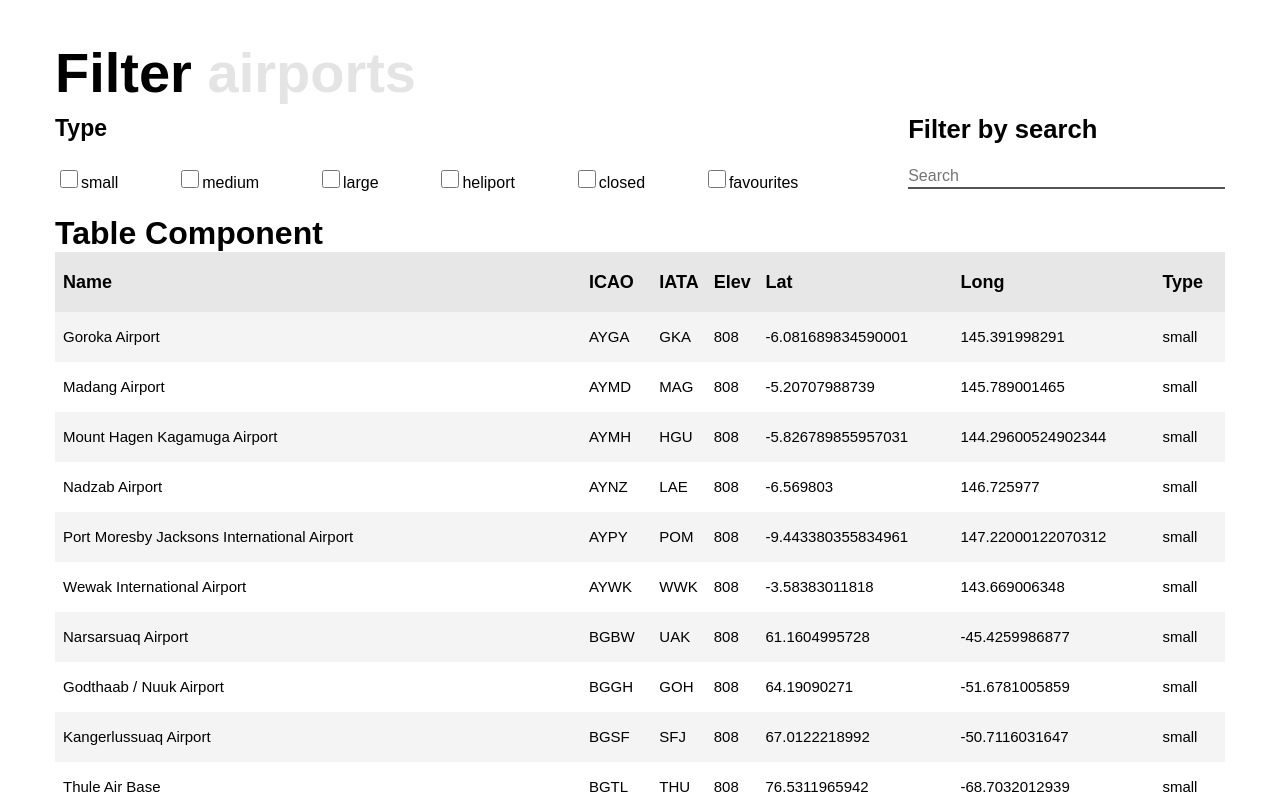
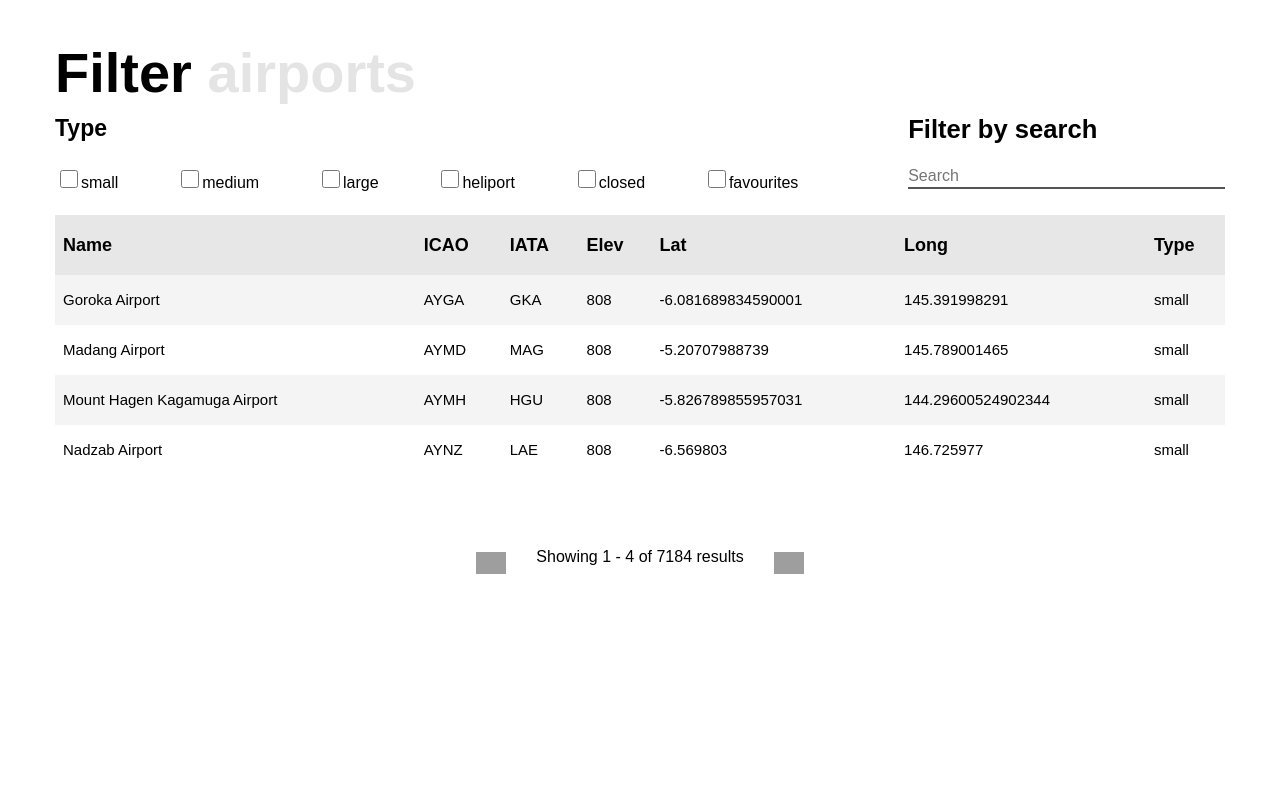
Before and after one commit to AnkitRikame/airportUIReact, a React (Create React App) app: page / in a window 1280 px wide. Shown: the top 800 px of the page. Built offline with nearby package versions, Linux system fonts and the light colour scheme; grey boxes are pictures that could not be loaded.

Commit message:
Latest Code Pusehed

```diff
--- a/package.json
+++ b/package.json
@@ -1,5 +1,5 @@
 {
-  "name": "airpot_filterui",
+  "name": "anktest",
   "version": "0.1.0",
   "private": true,
   "dependencies": {
--- a/src/App.js
+++ b/src/App.js
@@ -1,107 +1,174 @@
-import React, {useState,createContext,useEffect} from 'react';
-import AirportJsonData from './jsonData/airport.json';
-import Search from './Components/Search';
-// import Footer from './Components/Footer'
-import Table from './Components/Table';
-import './index.css';
+import React, { useState, createContext, useEffect } from "react";
+import AirportJsonData from "./jsonData/airport.json";
+import Search from "./Components/Search";
+import Footer from "./Components/Footer";
+import Table from "./Components/Table";
+import "./index.css";
 
 const Context = createContext();
 const App = () => {
-    const [searchterm, setSearchTerm] = useState("");
+	const [searchterm, setSearchTerm] = useState("");
 	const [filterdata, setFilterData] = useState(AirportJsonData);
 	const [checkboxes, setCheckboxes] = useState([]);
+	const [paginatedata, setPaginatedata] = useState([]);
 
-	const searchCallBack = (val) =>{
+	// states for pagination
+
+	const [currentpage, setCurrentPage] = useState(1);
+	const [recordsPerPage, setRecordsPerPage] = useState(4);
+
+	let a = currentpage * recordsPerPage + 1;
+	const [indexOfLastRecord, setIndexOfLastRecord] = useState(a);
+
+	let b = indexOfLastRecord - recordsPerPage;
+	const [indexOfFirstRecord, setIndexOfFirstRecord] = useState(b);
+
+	// showPagination Function
+
+	const showPagination = () => {
+		// Logic for displaying current records ....
+		const indexOfLastRecord = currentpage * recordsPerPage;
+		const indexOfFirstRecord = indexOfLastRecord - recordsPerPage;
+		const currentRecords = filterdata.slice(
+			indexOfFirstRecord,
+			indexOfLastRecord
+		);
+		console.log("currentRecords", currentRecords, "filterdata", filterdata);
+
+		// setFilterData(currentRecords);
+		setPaginatedata(currentRecords);
+		setIndexOfFirstRecord(indexOfFirstRecord + 1);
+		setIndexOfLastRecord(indexOfLastRecord);
+	};
+
+	// Callback for setSearch
+	const searchCallBack = (val) => {
+		setCurrentPage(1);
 		setSearchTerm(val);
-	}
+	};
 
-	const filteredCallBack = (fd) =>{
+	const filteredCallBack = (fd) => {
 		setFilterData(fd);
-		// console.log("Latest New filterdata" , fd);
-	}
+	};
+
+	// showLeftRecord
+	const showLeftRecord = () => {
+		console.log("Left clicked");
+		if (currentpage > 1) {
+			setCurrentPage(currentpage - 1);
+		}
+	};
+
+	// showRightRecord
+	const showRightRecord = () => {
+		if (filterdata.length > indexOfLastRecord) {
+			console.log("Right clicked");
+			setCurrentPage(currentpage + 1);
+		}
+	};
+
+	// onFirstTimeLoad
+	useEffect(() => {
+		showPagination();
+	}, []);
+
+	// useEffect for byDefault 4 records .....
+	useEffect(() => {
+		showPagination();
+	}, [searchterm, filterdata, currentpage]);
 
 	useEffect(() => {
-		let filtercopy = searchterm.length > 0 ?  filterdata : AirportJsonData;
+		let filtercopy = searchterm.length > 0 ? filterdata : AirportJsonData;
 		let filtered = [];
-		if(checkboxes.length > 0){
+
+		if (checkboxes.length == 0) {
+			setFilterData(filtercopy);
+			setCurrentPage(1);
+		} else if (checkboxes.length > 0) {
 			filtered = filtercopy.filter((checkboxMatch) => {
 				let forFilter = [];
-				for(let checkbox of checkboxes){
-					// console.log("aaaaaaaaaaaaaaaaaaaaaa " + checkbox);
-					if(checkboxMatch.type == checkbox){
-						forFilter.push(checkboxMatch)
+				for (let checkbox of checkboxes) {
+					if (checkboxMatch.type == checkbox) {
+						forFilter.push(checkboxMatch);
 					}
 				}
-				return forFilter.length > 0 ? forFilter : null
-			})
+				return forFilter.length > 0 ? forFilter : null;
+			});
 		}
-		if(filtered.length > 0){
+
+		if (filtered.length > 0) {
 			setFilterData(filtered);
+		} else if (checkboxes.length > 0) {
+			setFilterData([]);
 		}
-		else if(checkboxes.length > 0 ){
-			setFilterData([])
-		}
+		showPagination();
 	}, [checkboxes]);
 
 	// checked boxes
-	const findCheckedBoxes = (cb) =>{
+	const findCheckedBoxes = (cb) => {
 		setCheckboxes(cb);
-		// console.log("Checked Data" , cb,checkboxes[0]);
-		// let filtercopy = searchterm.length > 0 ?  filterdata : AirportJsonData;
-		// let filtered = [];
-		// if(checkboxes.length > 0){
-		// 	filtered = filtercopy.filter((checkboxMatch) => {
-		// 		return checkboxMatch.type == checkboxes[0]
-		// 	})
-		// }
-		// if(filtered.length > 0){
-		// 	setFilterData(filtered);
-		// }
-	}
-
-	// filterOutCondition
-	// const dataFilter = (cb) =>{
-	// // console.log("Checked Data" , cb);
-	// }
+		console.log(" *********************", cb);
+	};
 
 	useEffect(() => {
 		// let filterdData = [];
-		if(searchterm !== ""){
+		if (searchterm !== "") {
 			let filterdData = AirportJsonData.filter((val) => {
 				if (searchterm === "") {
 					return val;
-				}
-				else if(val.name?.toLowerCase().includes(searchterm?.toLowerCase()) ||
+				} else if (
+					val.name?.toLowerCase().includes(searchterm?.toLowerCase()) ||
 					val.icao?.toLowerCase().includes(searchterm?.toLowerCase()) ||
 					val.iata?.toLowerCase().includes(searchterm?.toLowerCase()) ||
-					val.elevation?.toString()?.toLowerCase().includes(searchterm?.toLowerCase()) ||
+					val.elevation
+						?.toString()
+						?.toLowerCase()
+						.includes(searchterm?.toLowerCase()) ||
 					val.type?.toLowerCase().includes(searchterm?.toLowerCase()) ||
-					val.latitude?.toString()?.toLowerCase().includes(searchterm.toLowerCase()) ||
-					val.longitude?.toString()?.toLowerCase().includes(searchterm.toLowerCase())
-				){
+					val.latitude
+						?.toString()
+						?.toLowerCase()
+						.includes(searchterm.toLowerCase()) ||
+					val.longitude
+						?.toString()
+						?.toLowerCase()
+						.includes(searchterm.toLowerCase())
+				) {
 					return val;
 				}
-			})
+			});
 			setFilterData(filterdData);
 		}
-		// else{
-		// 	setFilterData(AirportJsonData);
-		// }
-
-		// setfilterdDataState(filterdData)
-		// context.filteredCallBack(filterdData);
-	}, [searchterm])
-
-
+	}, [searchterm]);
 
 	return (
-		<Context.Provider value={{filteredCallBack:filteredCallBack , findCheckedBoxes:findCheckedBoxes}} >
-			<Search searchCallBack = {searchCallBack} />
-			<Table finalFilter = {filterdata} />
-			{/* <Footer /> */}
+		<Context.Provider
+			value={{
+				filteredCallBack: filteredCallBack,
+				findCheckedBoxes: findCheckedBoxes,
+			}}
+		>
+			<Search searchCallBack={searchCallBack} />
+			<Table finalFilter={paginatedata} />
+
+			{paginatedata.length > 0 ? (
+				<Footer
+					showLeftRecord={showLeftRecord}
+					showRightRecord={showRightRecord}
+					passTotalLength={filterdata.length}
+					currentPage={indexOfFirstRecord}
+					lastPage={
+						filterdata.length < 4
+							? paginatedata.length
+							: paginatedata.length < 4
+							? filterdata.length
+							: indexOfLastRecord
+					}
+				/>
+			) : null}
 		</Context.Provider>
 	);
 };
 
 export default App;
-export {Context};
+export { Context };
--- a/src/Components/Footer.js
+++ b/src/Components/Footer.js
@@ -1,11 +1,39 @@
-import React from 'react'
+import React from "react";
+const Footer = (props) => {
+	return (
+		<div
+			className="paginationMainDiv"
+			style={{ display: "flex", justifyContent: "center", marginTop: "60px" }}
+		>
+			<img
+				src="https://www.pinclipart.com/picdir/big/581-5814701_transparent-background-left-arrow-clipart.png"
+				style={{
+					width: "30px",
+					height: "30px",
+					marginRight: "30px",
+					objectFit: "contain",
+					cursor: "pointer",
+				}}
+				onClick={() => props.showLeftRecord()}
+			/>
 
-const Footer = () => {
-  return (
-    <div>
-      <h1>Footer Component</h1>
-    </div>
-  )
-}
+			<p>
+				Showing {props.currentPage} - {props.lastPage} of{" "}
+				{props.passTotalLength} results
+			</p>
+			<img
+				src="https://www.vhv.rs/dpng/d/411-4113696_high-resolution-black-arrow-png-download-right-arrow.png"
+				style={{
+					width: "30px",
+					height: "30px",
+					marginLeft: "30px",
+					objectFit: "contain",
+					cursor: "pointer",
+				}}
+				onClick={() => props.showRightRecord()}
+			/>
+		</div>
+	);
+};
 
-export default Footer
+export default Footer;
--- a/src/Components/Table.js
+++ b/src/Components/Table.js
@@ -1,16 +1,15 @@
-import React, {useContext,useState,useEffect} from 'react';
+import React, { useContext, useState, useEffect } from 'react';
 // import AirportJsonData from '../jsonData/airport.json';
-import NoRecords from "../Components/NoRecords";
+import NoRecords from '../Components/NoRecords';
 import './CssFolder/Table.css';
-import {Context} from "../App"
+import { Context } from '../App';
 
 const Table = (props) => {
-
-	const [filterdDataState, setfilterdDataState] = useState([])
+	const [filterdDataState, setfilterdDataState] = useState([]);
 
 	useEffect(() => {
-		console.log("props.finalFilter value is :" , props.finalFilter);
-	})
+		console.log('props.finalFilter value is :', props.finalFilter);
+	});
 
 	// useEffect(() => {
 	// 	console.log("props.searchterm is :" + props.searchterm);
@@ -43,7 +42,7 @@ const Table = (props) => {
 			<div className="container-table100">
 				<div className="wrap-table100">
 					<div className="table100">
-						<h1>Table Component</h1>
+						{/* <h1>Table Component</h1> */}
 						{/* Table Component Starts here*/}
 						<table>
 							<thead>
@@ -59,8 +58,8 @@ const Table = (props) => {
 							</thead>
 
 							{/* Table body starts here */}
-							{
-								props.finalFilter?.length > 0 ? (<tbody className="tbody">
+							{props.finalFilter?.length > 0 ? (
+								<tbody className="tbody">
 									{props.finalFilter?.map((e) => (
 										<tr key={e.id}>
 											<td>{e.name}</td>
@@ -72,12 +71,15 @@ const Table = (props) => {
 											<td>{e.type}</td>
 										</tr>
 									))}
-							</tbody>) : <NoRecords/>
-							}
-
+								</tbody>
+							) : (
+								<NoRecords />
+							)}
 							{/* Table body ends here */}
 						</table>
 						{/* Table Component ends here*/}
+
+						{/*  */}
 					</div>
 				</div>
 			</div>
```
Also changed, not shown: public/index.html (+8 -6 lines), src/Components/Search.js (+22 -26 lines), src/index.js (+9 -9 lines), src/Components/CssFolder/Footer.css (added), 1 other file (tests, documents, lock files or other folders). Lines whose indentation alone changed are shown as unchanged.
